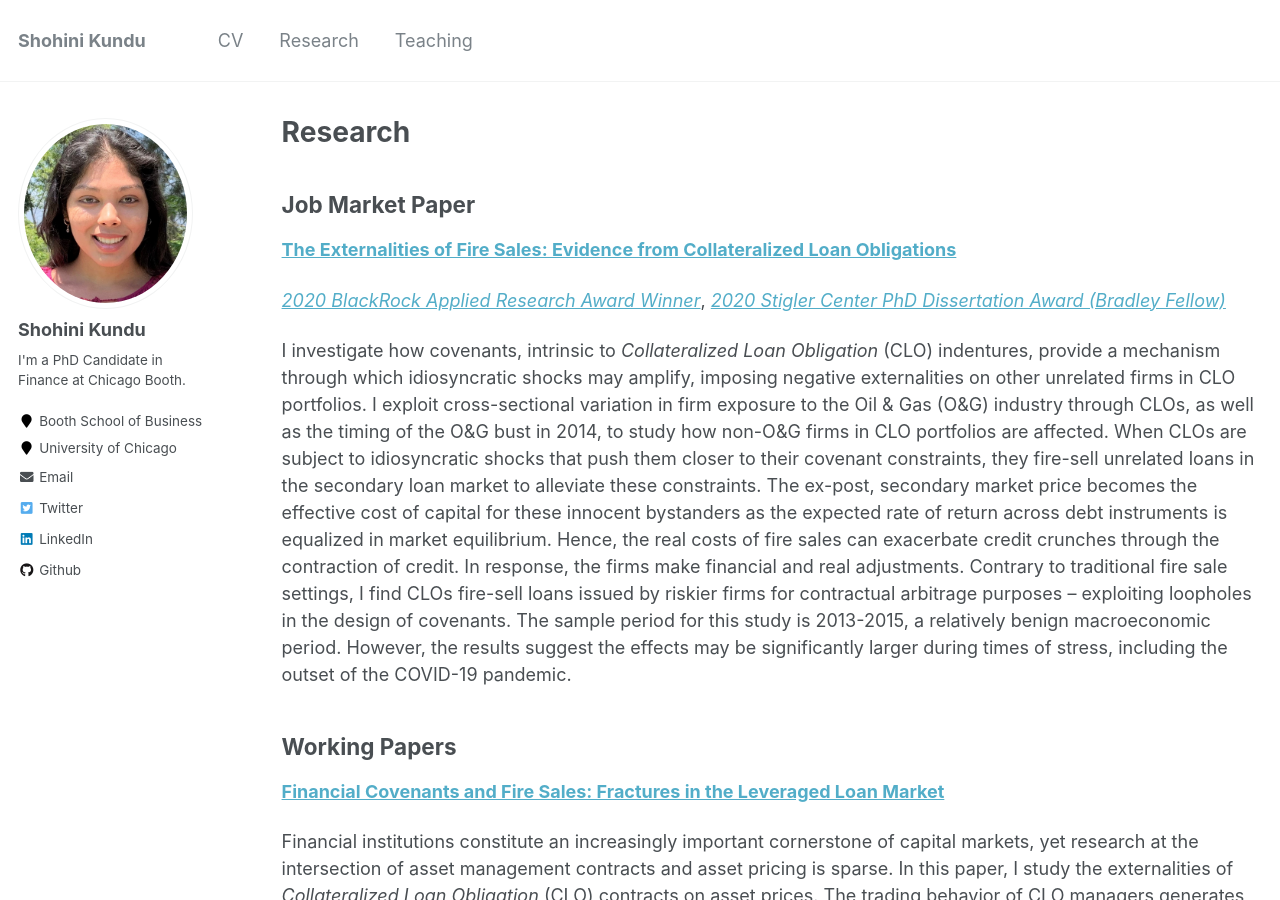
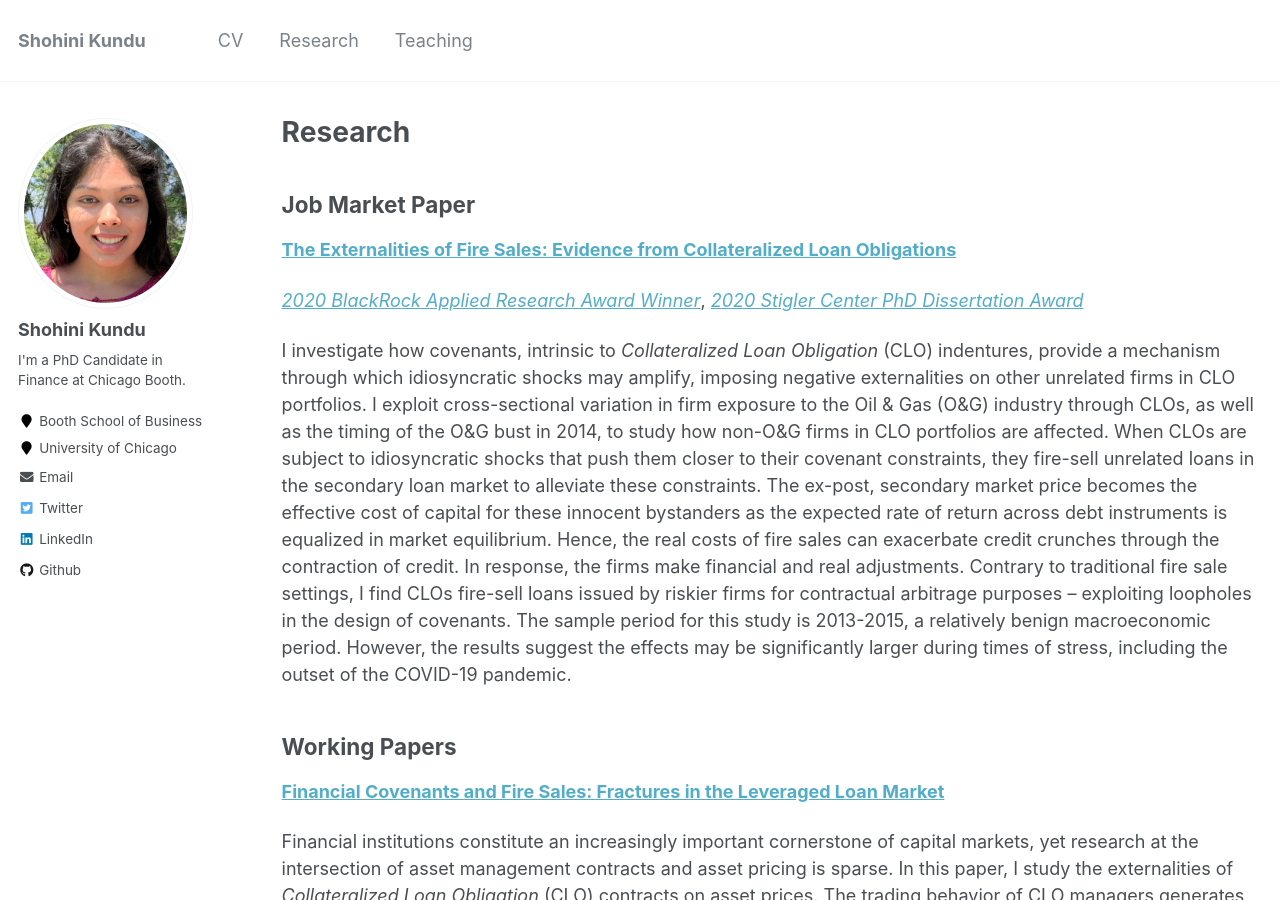
Before and after one commit to shohinikundu/shohinikundu.github.io, a Jekyll site: the page built from _pages/research.md, in a window 1280 px wide and 900 px high. Built offline with Jekyll 4.4.1, drawn with Linux system fonts in a browser that asks for light colours.

Commit message:
Update research.md

```diff
--- a/_pages/research.md
+++ b/_pages/research.md
@@ -8,7 +8,7 @@
 [**The Externalities of Fire Sales: Evidence from Collateralized Loan Obligations**](https://papers.ssrn.com/sol3/papers.cfm?abstract_id=3735645)
 
 [*2020 BlackRock Applied Research Award Winner*](https://www.blackrock.com/corporate/applied-research-award),
-[*2020 Stigler Center PhD Dissertation Award (Bradley Fellow)*](https://www.chicagobooth.edu/research/stigler/research/phd-dissertation-award)
+[*2020 Stigler Center PhD Dissertation Award*](https://www.chicagobooth.edu/research/stigler/research/phd-dissertation-award)
 
 I investigate how covenants, intrinsic to *Collateralized Loan Obligation* (CLO) indentures, provide a mechanism through which idiosyncratic shocks may amplify, imposing negative externalities on other unrelated firms in CLO portfolios. I exploit cross-sectional variation in firm exposure to the Oil & Gas (O&G) industry through CLOs, as well as the timing of the O&G bust in 2014, to study how non-O&G firms in CLO portfolios are affected. When CLOs are subject to idiosyncratic shocks that push them closer to their covenant constraints, they fire-sell unrelated loans in the secondary loan market to alleviate these constraints. The ex-post, secondary market price becomes the effective cost of capital for these innocent bystanders as the expected rate of return across debt instruments is equalized in market equilibrium. Hence, the real costs of fire sales can exacerbate credit crunches through the contraction of credit. In response, the firms make financial and real adjustments. Contrary to traditional fire sale settings, I find CLOs fire-sell loans issued by riskier firms for contractual arbitrage purposes -- exploiting loopholes in the design of covenants. The sample period for this study is 2013-2015, a relatively benign macroeconomic period. However, the results suggest the effects may be significantly larger during times of stress, including the outset of the COVID-19 pandemic.
 
@@ -26,7 +26,7 @@
 
 The objective of this paper is to explore the transmission of non-bank capital shocks through banking networks. We develop a methodology to construct non-bank capital shocks, idiosyncratic shocks, using labor productivity shocks to large firms. We document a change in the relationship between (foreign) idiosyncratic shocks in state *j* and (domestic) economic growth in state *i* between 1978 and 2000 wherein the relation changes from positive to negative over this period. We show that the contemporaneous changes in banking integration across states is a key driver of this phenomenon. This is driven by geographically diversified banks diverting funds away from economies experiencing negative shocks towards other unaffected economies. Hence, the relation between foreign idiosyncratic shocks and domestic aggregate fluctuations is negative. This result operates through changes in bank loan supply. Our instrumental variable estimates suggest that a 1% increase in the bank loan supply is associated with a 0.05-0.26 pp increase in economic growth. Lastly, we argue that this mechanism can explain the decrease in covariance of state-level fluctuations, potentially explaining the Great Moderation, the period of relatively low aggregate volatility.
 
-<a href="../files/What_Explains_Geographic_Variation_in_Corporate_Investment.pdf">**What Explains Geographic Variation in Investment?**</a> (with Nishant Vats)
+[**What Explains Geographic Variation in Investment?** (with Nishant Vats)](https://papers.ssrn.com/sol3/papers.cfm?abstract_id=3851008)
 
 We show that institutions can explain geographic concentration over and above agglomerative forces. This paper uses within country variation in institutional quality, combined with a local identification approach and instrumental variable strategy to explain spatial differences in investment. We use direct (indirect) British rule as proxies for areas with low (high) institutional quality. Institutions can explain 13% of total geographic variation in investment. Moreover, investment is 8-10% lower in areas with low institutional quality. Differences in institutional quality manifest as greater court delays, impeding individual and stakeholders' contractual claims, property rights, and dispute resolution, thereby decreasing ex-ante investment and increasing ex-post project abandonment.
 
```
